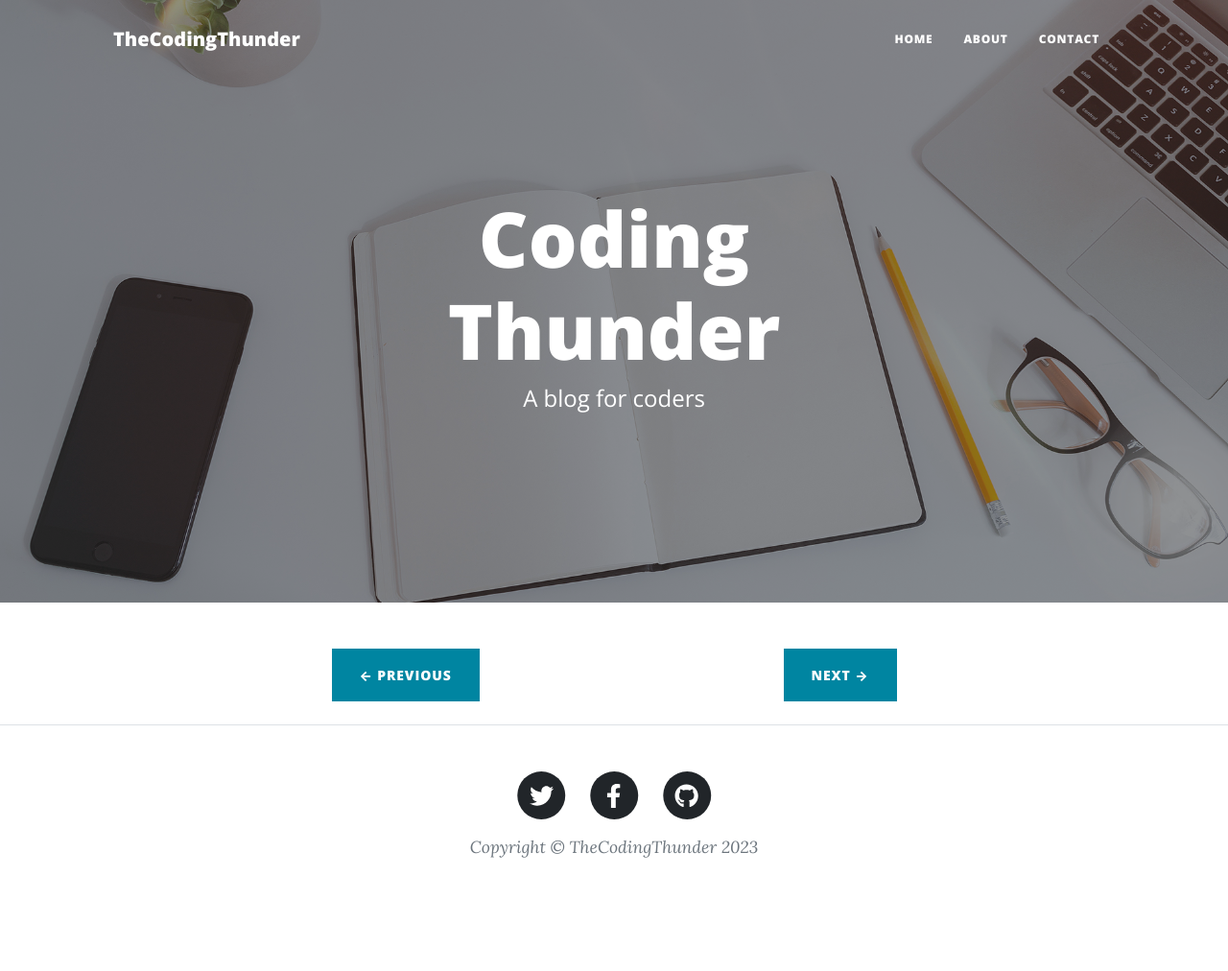
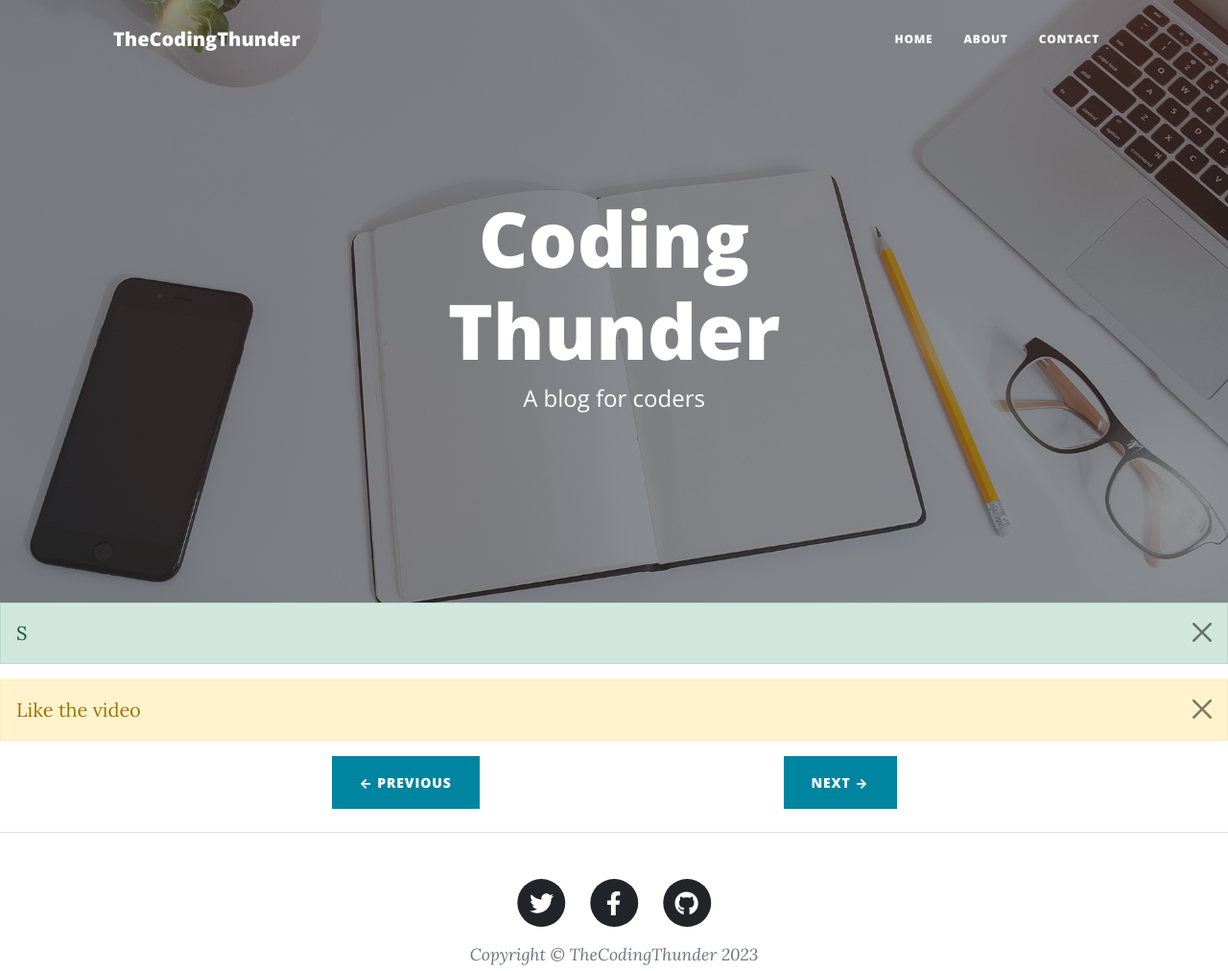
Before and after one commit to jash2603/Python-Flask-Blog, a Flask app: page / in a window 1280 px wide. Shown: the top 1012 px of the page at 96% size. Before the commit the page ends 894 px from the top, so only its background shows below. Run offline with Flask 3, Linux system fonts and the light colour scheme; some libraries are stand-ins or nearby versions.

Commit message:
first commit

```diff
--- a/main.py
+++ b/main.py
@@ -1,4 +1,4 @@
-from flask import Flask, render_template, request, session, redirect
+from flask import Flask, render_template, request, session, redirect, flash
 from flask_sqlalchemy import SQLAlchemy
 from werkzeug.utils import secure_filename
 
@@ -54,6 +54,8 @@ class Posts(db.Model):
 
 @app.route("/")
 def home():
+    flash("S", "success")
+    flash("Like the video", "warning")
     posts = Posts.query.filter_by().all()
     last = math.ceil(len(posts)/int(params['no_of_posts']))
     page = request.args.get('page')
@@ -177,6 +179,7 @@ def contact():
                           recipients = [params['gmail-user']],
                           body = message + "\n" + phone
                           )
+        flash("Thanks for submitting your details. We will get back to you soon!", "success")
     return render_template('contact.html', params=params)
 
 
--- a/templates/edit.html
+++ b/templates/edit.html
@@ -25,7 +25,7 @@
             <!-- Todo: Fetch it using for loop from the database-->
             <h1>Add/Edit Posts</h1>
 
-            <form name="sentMessage" id="contactForm" action="/edit/{{post.sno}}" method="post" novalidate>
+            <form name="sentMessage" id="contactForm" action="/edit/{{sno}}" method="post" novalidate>
                 <div class="control-group">
                     <div class="form-group floating-label-form-group controls">
                         <label>Title</label>
--- a/templates/index.html
+++ b/templates/index.html
@@ -2,7 +2,7 @@
 {% block body %}
 
 <!-- Page Header-->
-<header class="masthead" style="background-image: url('/static/assets/img/home-bg.jpg');">
+<header class="masthead mb-0" style="background-image: url('/static/assets/img/home-bg.jpg');">
     <div class="container position-relative px-4 px-lg-5">
         <div class="row gx-4 gx-lg-5 justify-content-center">
             <div class="col-md-10 col-lg-8 col-xl-7">
@@ -14,6 +14,19 @@
         </div>
     </div>
 </header>
+
+<!-- Flash Messages -->
+{% with messages = get_flashed_messages(with_categories=true) %}
+  {% if messages %}
+    {% for category, message in messages %}
+      <div class="alert alert-{{ category }} alert-dismissible fade show" role="alert">
+        {{ message }}
+        <button type="button" class="btn-close" data-bs-dismiss="alert" aria-label="Close"></button>
+      </div>
+    {% endfor %}
+  {% endif %}
+{% endwith %}
+
 <!-- Main Content-->
 <div class="container px-4 px-lg-5">
     <div class="row gx-4 gx-lg-5 justify-content-center">
```
Also changed, not shown: templates/contact.html (+11 -0 lines), README.md (deleted).
